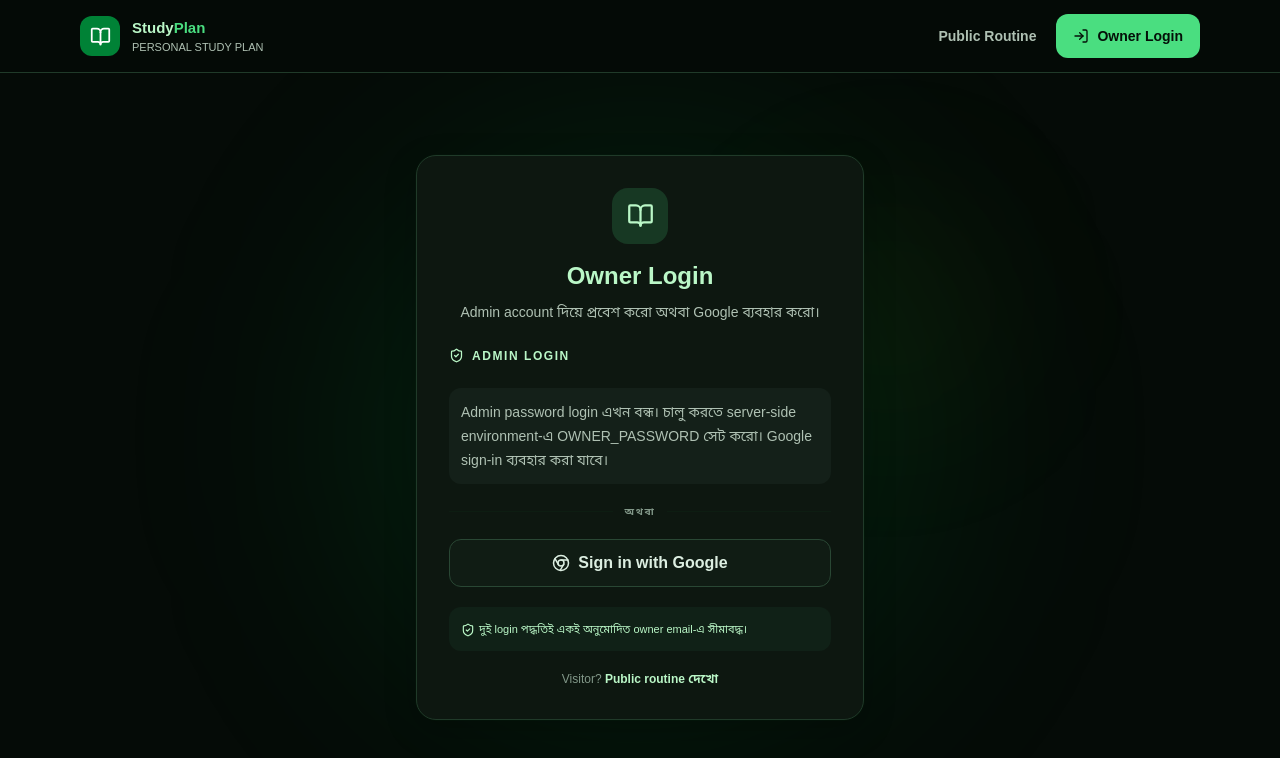
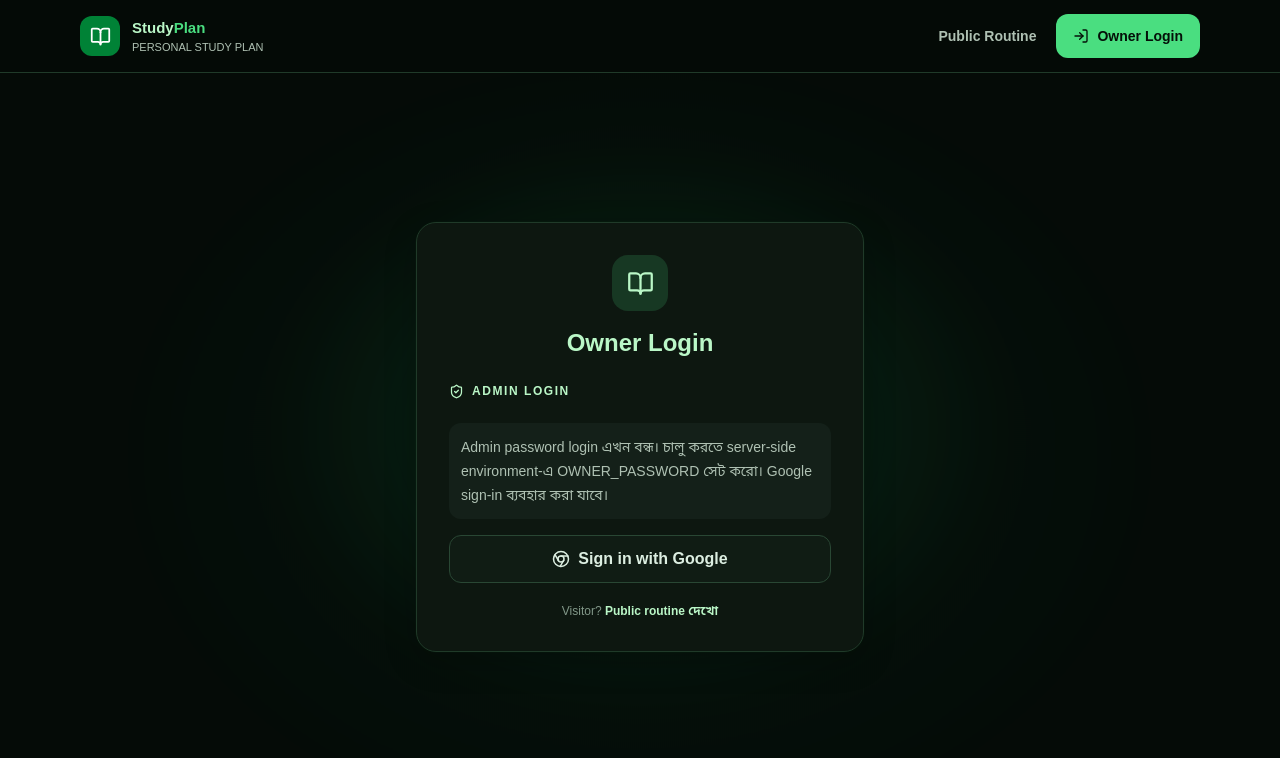
Before and after one commit to omorfaruk22/Study-Plan, a Next.js app: page /login in a window 1280 px wide. Shown: the top 758 px of the page. Built offline with nearby package versions, Linux system fonts and the light colour scheme.

Commit message:
ui: simplify login copy and amplify hover glow

```diff
--- a/src/app/globals.css
+++ b/src/app/globals.css
@@ -21,6 +21,45 @@ button { cursor:pointer; }
 @keyframes manage-section-enter { from { opacity:0; transform:translateY(8px) } to { opacity:1; transform:translateY(0) } }
 .manage-section-enter { animation:manage-section-enter .24s ease-out both; }
 @media (prefers-reduced-motion: reduce) { .manage-section-enter { animation:none; } }
+
+.login-stage::before {
+  content:"";
+  position:absolute;
+  z-index:-1;
+  inset:-12%;
+  pointer-events:none;
+  background:
+    radial-gradient(ellipse 34rem 26rem at 50% 48%, rgba(34,197,94,.18), transparent 74%),
+    radial-gradient(ellipse 47rem 36rem at 50% 52%, rgba(16,185,129,.08), transparent 80%);
+  filter:blur(20px);
+  opacity:.78;
+  scale:.92;
+  transition:opacity .65s ease, scale .65s ease, filter .65s ease;
+}
+.login-stage:has(.login-panel:hover)::before,
+.login-stage:has(.login-panel:focus-within)::before {
+  filter:blur(30px);
+  opacity:1;
+  scale:1.13;
+}
+.login-panel {
+  translate:0 0;
+  scale:1;
+  transition:translate .3s ease, scale .3s ease, box-shadow .3s ease, border-color .3s ease;
+}
+.login-panel:hover,
+.login-panel:focus-within {
+  translate:0 -6px;
+  scale:1.015;
+  border-color:rgba(74,222,128,.42);
+  box-shadow:0 18px 48px rgba(0,0,0,.36), 0 0 42px rgba(34,197,94,.22);
+}
+@media (prefers-reduced-motion: reduce) {
+  .login-stage::before,
+  .login-panel { transition:none; }
+  .login-panel:hover,
+  .login-panel:focus-within { translate:0 0; scale:1; }
+}
 
 /* Native disclosures keep the mobile manager compact while leaving desktop panels open. */
 .mobile-disclosure > summary { display:flex; align-items:center; justify-content:space-between; gap:12px; cursor:pointer; list-style:none; }
--- a/src/components/auth/AdminLoginForm.tsx
+++ b/src/components/auth/AdminLoginForm.tsx
@@ -1,7 +1,7 @@
 "use client";
 
 import { useActionState } from "react";
-import { KeyRound, LogIn } from "lucide-react";
+import { LogIn } from "lucide-react";
 import { adminLoginAction, type AdminLoginState } from "@/app/login/actions";
 
 const initialState: AdminLoginState = { error: "" };
@@ -41,9 +41,6 @@ export default function AdminLoginForm({ enabled }: { enabled: boolean }) {
       <button className="btn btn-primary mt-1 w-full" disabled={pending}>
         <LogIn size={17} /> {pending ? "লগইন হচ্ছে…" : "Admin Login"}
       </button>
-      <p className="flex items-start gap-1.5 text-[11px] leading-5 text-slate-500">
-        <KeyRound size={13} className="mt-0.5 shrink-0" /> Admin password server-side environment variable-এ রাখা হয়।
-      </p>
     </form>
   );
 }
--- a/src/components/auth/LoginPanel.tsx
+++ b/src/components/auth/LoginPanel.tsx
@@ -6,46 +6,28 @@ export default function LoginPanel() {
   const adminLoginEnabled = Boolean(process.env.OWNER_PASSWORD);
 
   return (
-    <main className="relative isolate grid min-h-[calc(100vh-72px)] place-items-center overflow-hidden py-10 sm:py-12">
-      <div aria-hidden="true" className="pointer-events-none absolute inset-0 -z-10 overflow-hidden">
-        <div className="absolute left-1/2 top-1/2 h-[28rem] w-[28rem] -translate-x-1/2 -translate-y-1/2 rounded-full bg-green-500/10 blur-[110px] sm:h-[38rem] sm:w-[38rem]" />
-        <div className="absolute left-[calc(50%+9rem)] top-[18%] h-52 w-52 rounded-full bg-lime-400/5 blur-[90px]" />
-      </div>
-
+    <main className="login-stage relative isolate grid min-h-[calc(100vh-72px)] place-items-center overflow-hidden py-10 sm:py-12">
       <div className="container relative z-10 grid w-full place-items-center">
-        <section className="card w-full max-w-md p-6 animate-rise sm:p-8">
+        <section className="login-panel card w-full max-w-md p-6 animate-rise sm:p-8">
           <div className="mx-auto grid h-14 w-14 place-items-center rounded-2xl bg-green-100 text-green-800">
             <BookOpen size={27} />
           </div>
           <h1 className="mt-4 text-center text-2xl font-extrabold text-green-950">Owner Login</h1>
-          <p className="mt-2 text-center text-sm leading-6 text-slate-500">
-            Admin account দিয়ে প্রবেশ করো অথবা Google ব্যবহার করো।
-          </p>
 
           <div className="mt-6 flex items-center gap-2 text-xs font-extrabold uppercase tracking-[.13em] text-green-700">
             <ShieldCheck size={15} /> Admin Login
           </div>
           <AdminLoginForm enabled={adminLoginEnabled} />
 
-          <div className="my-5 flex items-center gap-3" aria-hidden="true">
-            <span className="h-px flex-1 bg-green-900/10" />
-            <span className="text-[10px] font-bold uppercase tracking-[.16em] text-slate-400">অথবা</span>
-            <span className="h-px flex-1 bg-green-900/10" />
-          </div>
-
           <form action={async () => {
             "use server";
             await signIn("google", { redirectTo: "/manage" });
-          }}>
+          }} className="mt-4">
             <button className="btn btn-plain w-full border-green-500/25">
               <Chrome size={18} /> Sign in with Google
             </button>
           </form>
 
-          <div className="mt-5 rounded-xl bg-green-50 p-3 text-[11px] leading-5 text-green-900">
-            <ShieldCheck size={14} className="mr-1 inline" />
-            দুই login পদ্ধতিই একই অনুমোদিত owner email-এ সীমাবদ্ধ।
-          </div>
           <p className="mt-5 text-center text-xs text-slate-400">
             Visitor? <a className="font-bold text-green-700" href="/">Public routine দেখো</a>
           </p>
```
